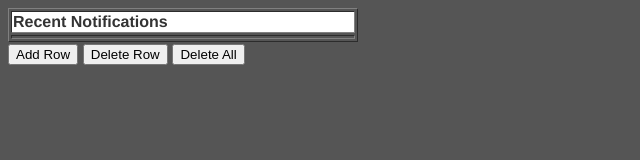
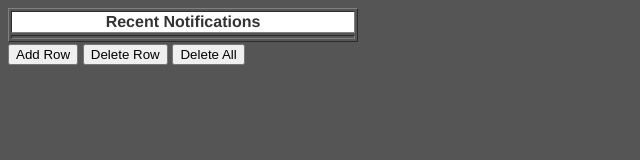
Before and after one commit to rukinosoushi/DoorBoardPrototype, a plain HTML site: page logs.html in a window 1280 px wide. Both pictures are taken after a click on the button "Delete All". Shown: the whole page, without its empty margins (0-640 px from the left). Drawn offline with Linux system fonts and the light colour scheme.

Commit message:
Add files via upload

```diff
--- a/logs.html
+++ b/logs.html
@@ -72,6 +72,7 @@
     		cell.colSpan = "2"
     		cell.style.backgroundColor = "white"
     		cell.innerHTML = "<b>Recent Notifications</b>";
+    		cell.style.textAlign = "center";
 			}catch(e) {
 				alert(e);
 			}
```
